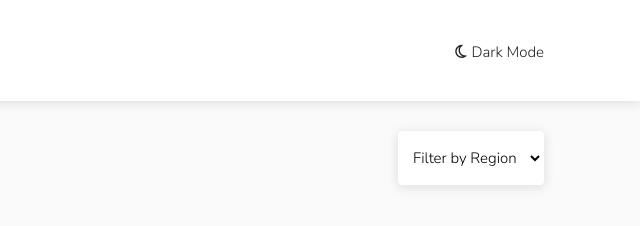
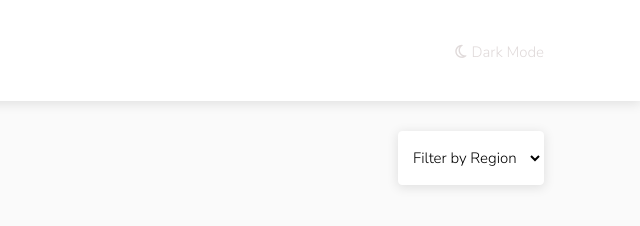
Before and after one commit to sarganar/rest-countries-api, a plain HTML site: page index.html in a window 1280 px wide. Shown: the full height of the page, 640-1280 px from the left. Drawn offline with Linux system fonts and the light colour scheme; no server answers.

Commit message:
dark mode is not ready

```diff
--- a/css/main.css
+++ b/css/main.css
@@ -149,6 +149,7 @@ header {
 }
 .dark-mode {
   cursor: pointer;
+  color: #e0dada;
 }
 .dark-mode span {
   margin-left: 5px;
```
